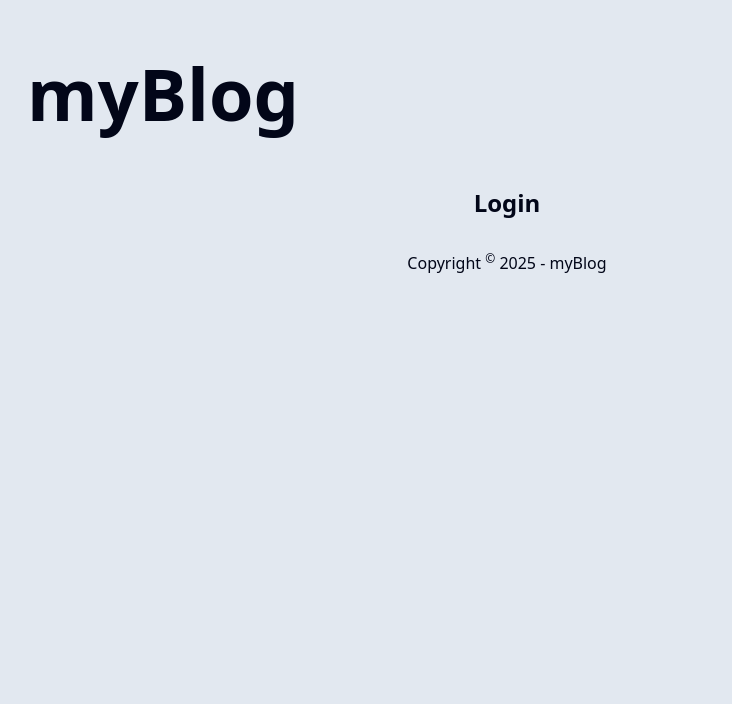
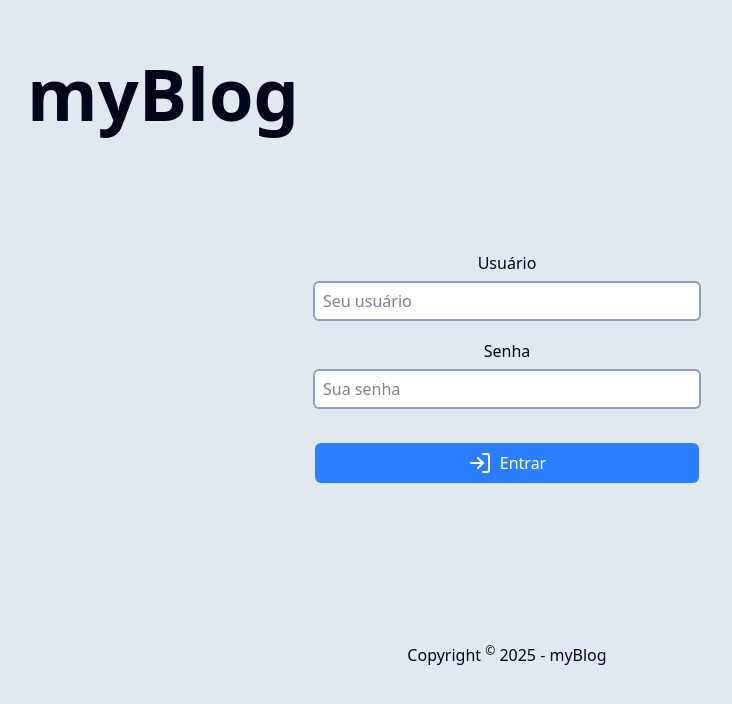
Before and after one commit to drkmatheus/myblog, a Next.js app: page /admin/login in a window 1280 px wide. Shown: the top 704 px of the page, without its empty margins (133-865 px from the left). Built offline with nearby package versions, Linux system fonts and the light colour scheme.

Commit message:
Correção de bug no componente de botão, implementação inicial de página de login e uso de server actions

```diff
--- /dev/null
+++ b/src/actions/login/login-action.ts
@@ -0,0 +1,16 @@
+"use server";
+
+import { simulateLag } from "@/utils/simulate-lag";
+
+type LoginActionState = {
+  username: string;
+  error: string;
+};
+
+export async function loginAction(state: LoginActionState, formData: FormData) {
+  await simulateLag(5000); // para atrasar ataques de força bruta
+  return {
+    username: "",
+    error: "",
+  };
+}
--- /dev/null
+++ b/src/actions/login/logout-action.ts
@@ -0,0 +1,7 @@
+"use server";
+
+import { simulateLag } from "@/utils/simulate-lag";
+
+export async function logoutAction() {
+  await simulateLag(5000); // para atrasar ataques de força bruta
+}
--- a/src/app/admin/login/page.tsx
+++ b/src/app/admin/login/page.tsx
@@ -1,9 +1,7 @@
+import { LoginForm } from "@/components/admin/LoginForm";
+import clsx from "clsx";
 export const dynamic = "force-dynamic";
 
 export default async function LoginPage() {
-  return (
-    <div className="text-2xl text-center font-bold">
-      <h1>Login</h1>
-    </div>
-  );
+  return <LoginForm />;
 }
--- a/src/components/Button/index.tsx
+++ b/src/components/Button/index.tsx
@@ -47,9 +47,5 @@
     props.className
   );
 
-  return (
-    <div>
-      <button {...props} className={buttonClass} />
-    </div>
-  );
+  return <button {...props} className={buttonClass} />;
 }
--- /dev/null
+++ b/src/components/admin/LoginForm/index.tsx
@@ -0,0 +1,55 @@
+"use client";
+import { loginAction } from "@/actions/login/login-action";
+import { Button } from "@/components/Button";
+import { InputText } from "@/components/InputText";
+import clsx from "clsx";
+import { LogInIcon } from "lucide-react";
+import { useActionState, useEffect } from "react";
+import { toast } from "react-toastify";
+
+export function LoginForm() {
+  const initialState = {
+    username: "",
+    error: "",
+  };
+  const [state, action, isPending] = useActionState(loginAction, initialState);
+
+  useEffect(() => {
+    if (state.error) {
+      toast.dismiss();
+      toast.error(state.error);
+    }
+  }, [state]);
+
+  return (
+    <div
+      className={clsx(
+        "flex items-center justify-center",
+        "text-center max-w-sm mx-auto mt-16 mb-32"
+      )}
+    >
+      <form action={action} className="flex flex-col flex-1 gap-5">
+        <InputText
+          type="text"
+          name="username"
+          labelText="Usuário"
+          placeholder="Seu usuário"
+          disabled={isPending}
+          defaultValue={state.username}
+        />
+        <InputText
+          type="password"
+          name="password"
+          labelText="Senha"
+          placeholder="Sua senha"
+          disabled={isPending}
+        />
+        <Button type="submit" className="mt-4" disabled={isPending}>
+          <LogInIcon />
+          Entrar
+        </Button>
+        {!!state.error && <p className="text-red-500">{state.error}</p>}
+      </form>
+    </div>
+  );
+}
```
